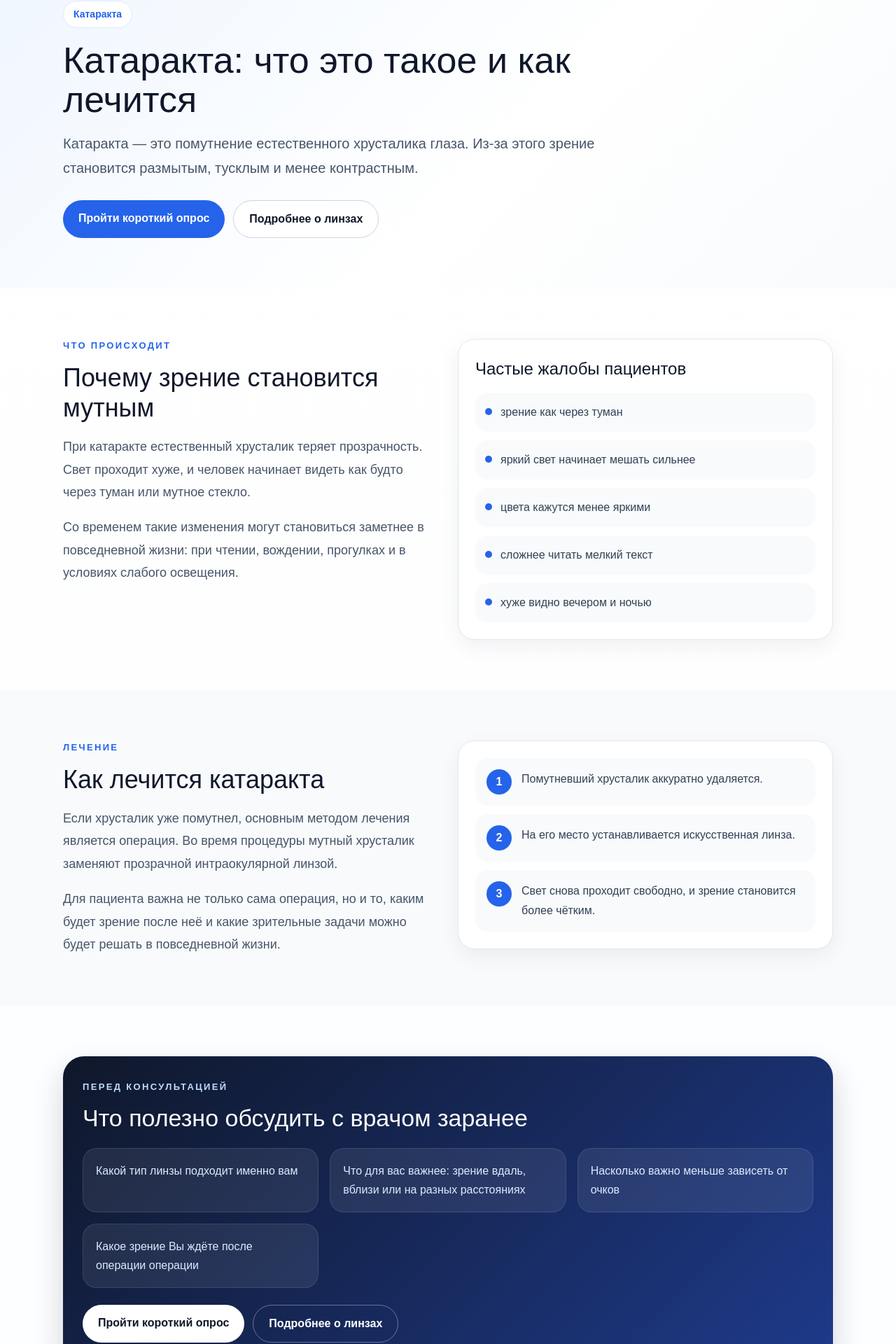
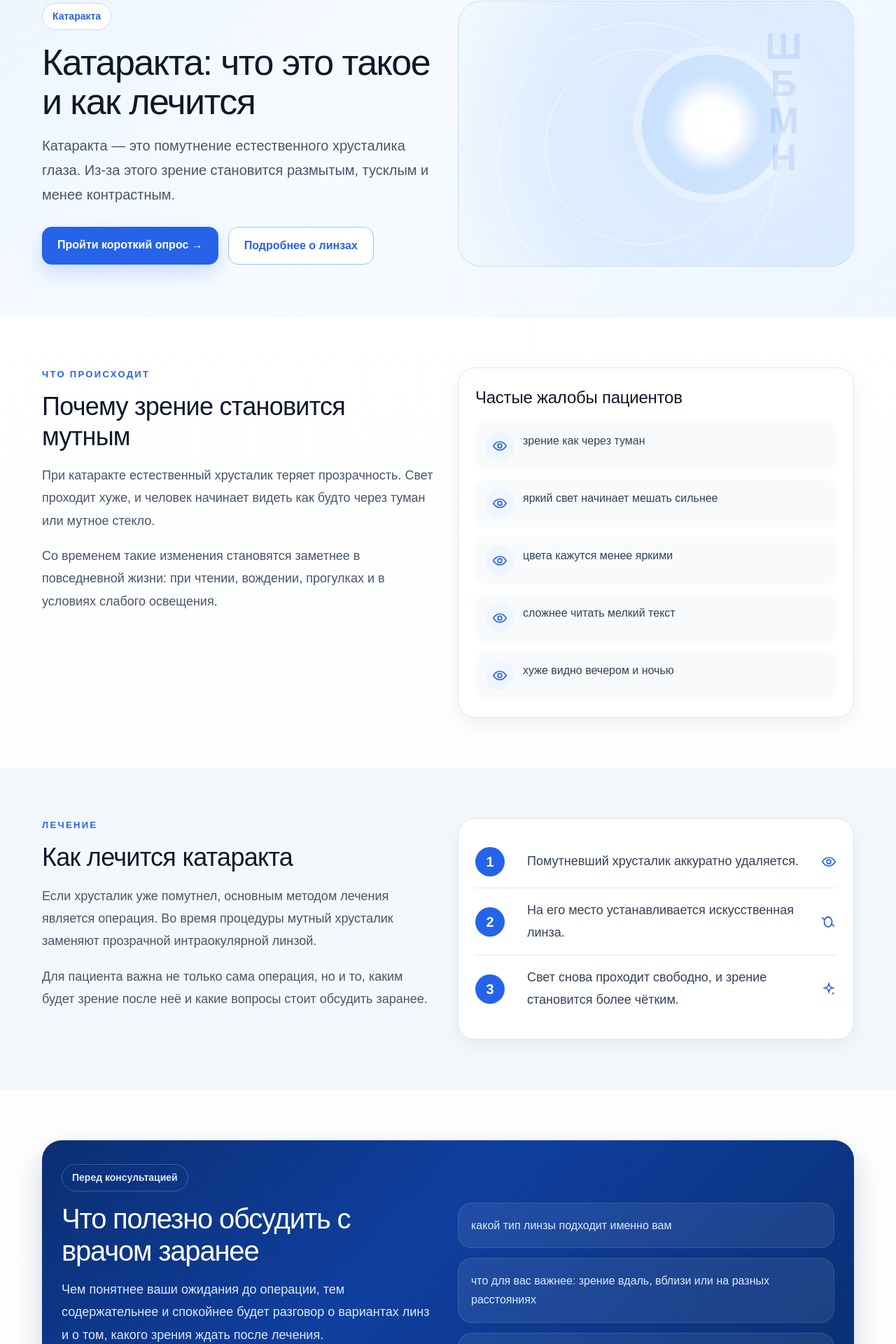
Before and after one commit to Amidro/moiglaza, a Next.js app: page /ru/katarakta in a window 1280 px wide. Shown: the part 158-2078 px from the top of the page at 70% size. Built offline with nearby package versions, Linux system fonts and the light colour scheme.

Commit message:
Update page.tsx

```diff
--- a/app/ru/katarakta/page.tsx
+++ b/app/ru/katarakta/page.tsx
@@ -1,5 +1,44 @@
 import Header from "../../../components/Header";
 import Footer from "../../../components/Footer";
+
+function EyeIcon() {
+  return (
+    <svg width="22" height="22" viewBox="0 0 24 24" fill="none" aria-hidden="true">
+      <path
+        d="M2 12C4.5 7.8 8 5.5 12 5.5C16 5.5 19.5 7.8 22 12C19.5 16.2 16 18.5 12 18.5C8 18.5 4.5 16.2 2 12Z"
+        stroke="#2563eb"
+        strokeWidth="1.8"
+      />
+      <circle cx="12" cy="12" r="3.2" stroke="#2563eb" strokeWidth="1.8" />
+    </svg>
+  );
+}
+
+function LensIcon() {
+  return (
+    <svg width="24" height="24" viewBox="0 0 24 24" fill="none" aria-hidden="true">
+      <ellipse cx="12" cy="12" rx="5.5" ry="7" stroke="#2563eb" strokeWidth="1.8" />
+      <path d="M6 8L3.8 6.2" stroke="#2563eb" strokeWidth="1.8" strokeLinecap="round" />
+      <path d="M18 16L20.2 17.8" stroke="#2563eb" strokeWidth="1.8" strokeLinecap="round" />
+    </svg>
+  );
+}
+
+function SparklesIcon() {
+  return (
+    <svg width="22" height="22" viewBox="0 0 24 24" fill="none" aria-hidden="true">
+      <path
+        d="M12 3L13.7 8.3L19 10L13.7 11.7L12 17L10.3 11.7L5 10L10.3 8.3L12 3Z"
+        stroke="#2563eb"
+        strokeWidth="1.6"
+      />
+      <path
+        d="M18.5 16L19.2 18L21.2 18.7L19.2 19.4L18.5 21.4L17.8 19.4L15.8 18.7L17.8 18L18.5 16Z"
+        fill="#2563eb"
+      />
+    </svg>
+  );
+}
 
 const symptoms = [
   "зрение как через туман",
@@ -16,10 +55,10 @@ const steps = [
 ];
 
 const questions = [
-  "Какой тип линзы подходит именно вам",
-  "Что для вас важнее: зрение вдаль, вблизи или на разных расстояниях",
-  "Насколько важно меньше зависеть от очков",
-  "Какое зрение Вы ждёте после операции операции"
+  "какой тип линзы подходит именно вам",
+  "что для вас важнее: зрение вдаль, вблизи или на разных расстояниях",
+  "насколько важно меньше зависеть от очков",
+  "какое зрение вы ждёте после операции"
 ];
 
 export default function KataraktaPage() {
@@ -28,22 +67,32 @@ export default function KataraktaPage() {
       <Header />
 
       <main>
-        {/* HERO */}
         <section
           style={{
             background:
-              "linear-gradient(135deg, #eff6ff 0%, #ffffff 58%, #f8fafc 100%)",
-            padding: "84px 20px 72px"
+              "linear-gradient(135deg, #edf5ff 0%, #f7fbff 45%, #eef6ff 100%)",
+            padding: "84px 20px 72px",
+            overflow: "hidden"
           }}
         >
-          <div style={{ maxWidth: 1100, margin: "0 auto" }}>
+          <div
+            style={{
+              maxWidth: 1160,
+              margin: "0 auto",
+              display: "grid",
+              gridTemplateColumns: "repeat(auto-fit,minmax(320px,1fr))",
+              gap: 28,
+              alignItems: "center"
+            }}
+          >
+            <div style={{ maxWidth: 620 }}>
               <div
                 style={{
                   display: "inline-block",
                   padding: "8px 14px",
                   borderRadius: 999,
                   background: "#ffffff",
-                border: "1px solid #dbeafe",
+                  border: "1px solid #bfdbfe",
                   color: "#2563eb",
                   fontSize: 14,
                   fontWeight: 700,
@@ -57,9 +106,10 @@ export default function KataraktaPage() {
                 style={{
                   fontSize: 52,
                   lineHeight: 1.08,
-                maxWidth: 840,
                   margin: "0 0 18px",
-                color: "#0f172a"
+                  color: "#0f172a",
+                  maxWidth: 700,
+                  letterSpacing: "-0.03em"
                 }}
               >
                 Катаракта: что это такое и как лечится
@@ -70,7 +120,7 @@ export default function KataraktaPage() {
                   fontSize: 20,
                   lineHeight: 1.75,
                   color: "#475569",
-                maxWidth: 820,
+                  maxWidth: 620,
                   margin: "0 0 28px"
                 }}
               >
@@ -78,19 +128,20 @@ export default function KataraktaPage() {
                 этого зрение становится размытым, тусклым и менее контрастным.
               </p>
 
-            <div style={{ display: "flex", gap: 12, flexWrap: "wrap" }}>
+              <div style={{ display: "flex", gap: 14, flexWrap: "wrap" }}>
                 <a
                   href="/ru/start"
                   style={{
                     textDecoration: "none",
                     padding: "14px 22px",
-                  borderRadius: 999,
+                    borderRadius: 14,
                     background: "#2563eb",
                     color: "#ffffff",
-                  fontWeight: 700
+                    fontWeight: 700,
+                    boxShadow: "0 12px 28px rgba(37,99,235,0.20)"
                   }}
                 >
-                Пройти короткий опрос
+                  Пройти короткий опрос →
                 </a>
 
                 <a
@@ -98,10 +149,10 @@ export default function KataraktaPage() {
                   style={{
                     textDecoration: "none",
                     padding: "14px 22px",
-                  borderRadius: 999,
-                  border: "1px solid #cbd5e1",
+                    borderRadius: 14,
+                    border: "1px solid #93c5fd",
                     background: "#ffffff",
-                  color: "#0f172a",
+                    color: "#2563eb",
                     fontWeight: 700
                   }}
                 >
@@ -109,17 +160,88 @@ export default function KataraktaPage() {
                 </a>
               </div>
             </div>
+
+            <div
+              style={{
+                position: "relative",
+                minHeight: 380,
+                borderRadius: 34,
+                background:
+                  "radial-gradient(circle at 68% 46%, rgba(255,255,255,0.98) 0%, rgba(219,234,254,0.92) 34%, rgba(191,219,254,0.42) 58%, rgba(239,246,255,0.16) 100%)",
+                border: "1px solid rgba(191,219,254,0.8)",
+                overflow: "hidden"
+              }}
+            >
+              <div
+                style={{
+                  position: "absolute",
+                  top: "8%",
+                  left: "10%",
+                  width: 400,
+                  height: 400,
+                  borderRadius: "50%",
+                  border: "1px solid rgba(255,255,255,0.75)"
+                }}
+              />
+              <div
+                style={{
+                  position: "absolute",
+                  top: "18%",
+                  left: "22%",
+                  width: 280,
+                  height: 280,
+                  borderRadius: "50%",
+                  border: "1px solid rgba(255,255,255,0.75)"
+                }}
+              />
+              <div
+                style={{
+                  position: "absolute",
+                  right: "18%",
+                  top: "20%",
+                  width: 200,
+                  height: 200,
+                  borderRadius: "50%",
+                  background:
+                    "radial-gradient(circle at 50% 50%, rgba(255,255,255,0.98) 0%, rgba(255,255,255,0.86) 26%, rgba(191,219,254,0.72) 50%, rgba(147,197,253,0.32) 72%, rgba(96,165,250,0.05) 100%)",
+                  boxShadow:
+                    "0 0 0 12px rgba(255,255,255,0.30), 0 0 50px rgba(96,165,250,0.20)"
+                }}
+              />
+              <div
+                style={{
+                  position: "absolute",
+                  right: "11%",
+                  top: "10%",
+                  color: "rgba(37,99,235,0.12)",
+                  fontSize: 52,
+                  fontWeight: 700,
+                  lineHeight: 1.02,
+                  letterSpacing: "0.22em",
+                  textAlign: "center"
+                }}
+              >
+                Ш
+                <br />
+                Б
+                <br />
+                М
+                <br />
+                Н
+              </div>
+            </div>
+          </div>
         </section>
 
-        {/* WHAT HAPPENS */}
         <section style={{ padding: "72px 20px" }}>
           <div
             style={{
-              maxWidth: 1100,
+              maxWidth: 1160,
               margin: "0 auto",
               display: "grid",
               gridTemplateColumns: "repeat(auto-fit,minmax(320px,1fr))",
-              gap: 28
+              gap: 28,
+              alignItems: "start"
             }}
           >
             <div>
@@ -141,7 +263,8 @@ export default function KataraktaPage() {
                   fontSize: 36,
                   lineHeight: 1.2,
                   margin: "0 0 18px",
-                  color: "#0f172a"
+                  color: "#0f172a",
+                  letterSpacing: "-0.02em"
                 }}
               >
                 Почему зрение становится мутным
@@ -168,9 +291,9 @@ export default function KataraktaPage() {
                   margin: 0
                 }}
               >
-                Со временем такие изменения могут становиться заметнее в
-                повседневной жизни: при чтении, вождении, прогулках и в условиях
-                слабого освещения.
+                Со временем такие изменения становятся заметнее в повседневной
+                жизни: при чтении, вождении, прогулках и в условиях слабого
+                освещения.
               </p>
             </div>
 
@@ -188,7 +311,8 @@ export default function KataraktaPage() {
                   marginTop: 0,
                   marginBottom: 16,
                   fontSize: 24,
-                  color: "#0f172a"
+                  color: "#0f172a",
+                  letterSpacing: "-0.01em"
                 }}
               >
                 Частые жалобы пациентов
@@ -209,14 +333,19 @@ export default function KataraktaPage() {
                   >
                     <div
                       style={{
-                        width: 10,
-                        height: 10,
+                        width: 42,
+                        height: 42,
                         borderRadius: 999,
-                        background: "#2563eb",
-                        marginTop: 8,
+                        background: "#eff6ff",
+                        display: "flex",
+                        alignItems: "center",
+                        justifyContent: "center",
                         flexShrink: 0
                       }}
-                    />
+                    >
+                      <EyeIcon />
+                    </div>
+
                     <div
                       style={{
                         color: "#334155",
@@ -233,16 +362,15 @@ export default function KataraktaPage() {
           </div>
         </section>
 
-        {/* TREATMENT */}
         <section
           style={{
-            background: "#f8fafc",
+            background: "#f4f8fc",
             padding: "72px 20px"
           }}
         >
           <div
             style={{
-              maxWidth: 1100,
+              maxWidth: 1160,
               margin: "0 auto",
               display: "grid",
               gridTemplateColumns: "repeat(auto-fit,minmax(320px,1fr))",
@@ -269,7 +397,8 @@ export default function KataraktaPage() {
                   fontSize: 36,
                   lineHeight: 1.2,
                   margin: "0 0 18px",
-                  color: "#0f172a"
+                  color: "#0f172a",
+                  letterSpacing: "-0.02em"
                 }}
               >
                 Как лечится катаракта
@@ -297,8 +426,7 @@ export default function KataraktaPage() {
                 }}
               >
                 Для пациента важна не только сама операция, но и то, каким будет
-                зрение после неё и какие зрительные задачи можно будет решать в
-                повседневной жизни.
+                зрение после неё и какие вопросы стоит обсудить заранее.
               </p>
             </div>
 
@@ -315,26 +443,27 @@ export default function KataraktaPage() {
                 <div
                   key={step}
                   style={{
-                    display: "flex",
-                    gap: 14,
-                    alignItems: "flex-start",
-                    padding: 16,
-                    borderRadius: 18,
-                    background: "#f8fafc",
-                    marginBottom: index === steps.length - 1 ? 0 : 12
+                    display: "grid",
+                    gridTemplateColumns: "56px 1fr 28px",
+                    gap: 18,
+                    alignItems: "center",
+                    padding: "16px 0",
+                    borderBottom:
+                      index === steps.length - 1 ? "none" : "1px solid #e2e8f0"
                   }}
                 >
                   <div
                     style={{
-                      minWidth: 36,
-                      height: 36,
+                      width: 42,
+                      height: 42,
                       borderRadius: 999,
                       background: "#2563eb",
                       color: "#ffffff",
                       display: "flex",
                       alignItems: "center",
                       justifyContent: "center",
-                      fontWeight: 700
+                      fontWeight: 700,
+                      fontSize: 20
                     }}
                   >
                     {index + 1}
@@ -344,10 +473,20 @@ export default function KataraktaPage() {
                     style={{
                       color: "#334155",
                       lineHeight: 1.75,
-                      fontSize: 16
+                      fontSize: 18
                     }}
                   >
                     {step}
+                  </div>
+
+                  <div style={{ justifySelf: "end" }}>
+                    {index === 0 ? (
+                      <EyeIcon />
+                    ) : index === 1 ? (
+                      <LensIcon />
+                    ) : (
+                      <SparklesIcon />
+                    )}
                   </div>
                 </div>
               ))}
@@ -355,47 +494,101 @@ export default function KataraktaPage() {
           </div>
         </section>
 
-        {/* WHAT TO DISCUSS */}
         <section style={{ padding: "72px 20px" }}>
-          <div style={{ maxWidth: 1100, margin: "0 auto" }}>
+          <div style={{ maxWidth: 1160, margin: "0 auto" }}>
             <div
               style={{
-                background: "linear-gradient(135deg, #0f172a 0%, #1e3a8a 100%)",
+                background:
+                  "linear-gradient(135deg, #0b2f73 0%, #0f3f9f 40%, #082b68 100%)",
                 color: "#ffffff",
-                borderRadius: 30,
+                borderRadius: 28,
                 padding: "34px 28px",
-                boxShadow: "0 18px 42px rgba(15,23,42,0.18)"
+                boxShadow: "0 18px 42px rgba(15,23,42,0.18)",
+                position: "relative",
+                overflow: "hidden"
               }}
             >
               <div
                 style={{
-                  fontSize: 13,
-                  fontWeight: 800,
-                  letterSpacing: "0.18em",
-                  textTransform: "uppercase",
-                  color: "#bfdbfe",
-                  marginBottom: 14
+                  position: "absolute",
+                  right: -80,
+                  bottom: -80,
+                  width: 320,
+                  height: 320,
+                  borderRadius: "50%",
+                  border: "1px solid rgba(255,255,255,0.12)"
+                }}
+              />
+              <div
+                style={{
+                  position: "absolute",
+                  right: -20,
+                  bottom: -20,
+                  width: 220,
+                  height: 220,
+                  borderRadius: "50%",
+                  border: "1px solid rgba(255,255,255,0.12)"
+                }}
+              />
+
+              <div
+                style={{
+                  display: "inline-block",
+                  padding: "8px 14px",
+                  borderRadius: 999,
+                  border: "1px solid rgba(255,255,255,0.22)",
+                  color: "#dbeafe",
+                  fontSize: 14,
+                  fontWeight: 700,
+                  marginBottom: 16,
+                  position: "relative",
+                  zIndex: 1
                 }}
               >
                 Перед консультацией
               </div>
 
+              <div
+                style={{
+                  display: "grid",
+                  gridTemplateColumns: "repeat(auto-fit,minmax(280px,1fr))",
+                  gap: 28,
+                  alignItems: "start",
+                  position: "relative",
+                  zIndex: 1
+                }}
+              >
+                <div>
                   <h2
                     style={{
-                  fontSize: 34,
-                  lineHeight: 1.2,
-                  margin: "0 0 16px"
+                      fontSize: 40,
+                      lineHeight: 1.15,
+                      margin: "0 0 16px",
+                      letterSpacing: "-0.03em"
                     }}
                   >
                     Что полезно обсудить с врачом заранее
                   </h2>
 
+                  <p
+                    style={{
+                      margin: 0,
+                      color: "#dbeafe",
+                      lineHeight: 1.8,
+                      fontSize: 18,
+                      maxWidth: 620
+                    }}
+                  >
+                    Чем понятнее ваши ожидания до операции, тем содержательнее
+                    и спокойнее будет разговор о вариантах линз и о том, какого
+                    зрения ждать после лечения.
+                  </p>
+                </div>
+
                 <div
                   style={{
                     display: "grid",
-                  gridTemplateColumns: "repeat(auto-fit,minmax(260px,1fr))",
-                  gap: 16,
-                  marginTop: 22
+                    gap: 14
                   }}
                 >
                   {questions.map((item) => (
@@ -415,20 +608,30 @@ export default function KataraktaPage() {
                     </div>
                   ))}
                 </div>
+              </div>
 
-              <div style={{ display: "flex", gap: 12, flexWrap: "wrap", marginTop: 24 }}>
+              <div
+                style={{
+                  display: "flex",
+                  gap: 12,
+                  flexWrap: "wrap",
+                  marginTop: 24,
+                  position: "relative",
+                  zIndex: 1
+                }}
+              >
                 <a
                   href="/ru/start"
                   style={{
                     textDecoration: "none",
                     padding: "14px 22px",
-                    borderRadius: 999,
+                    borderRadius: 14,
                     background: "#ffffff",
                     color: "#0f172a",
                     fontWeight: 700
                   }}
                 >
-                  Пройти короткий опрос
+                  Пройти короткий опрос →
                 </a>
 
                 <a
@@ -436,13 +639,13 @@ export default function KataraktaPage() {
                   style={{
                     textDecoration: "none",
                     padding: "14px 22px",
-                    borderRadius: 999,
+                    borderRadius: 14,
                     border: "1px solid rgba(255,255,255,0.35)",
                     color: "#ffffff",
                     fontWeight: 700
                   }}
                 >
-                  Подробнее о линзах
+                  Подробнее о линзах →
                 </a>
               </div>
             </div>
```
Lines whose indentation alone changed are shown as unchanged.
